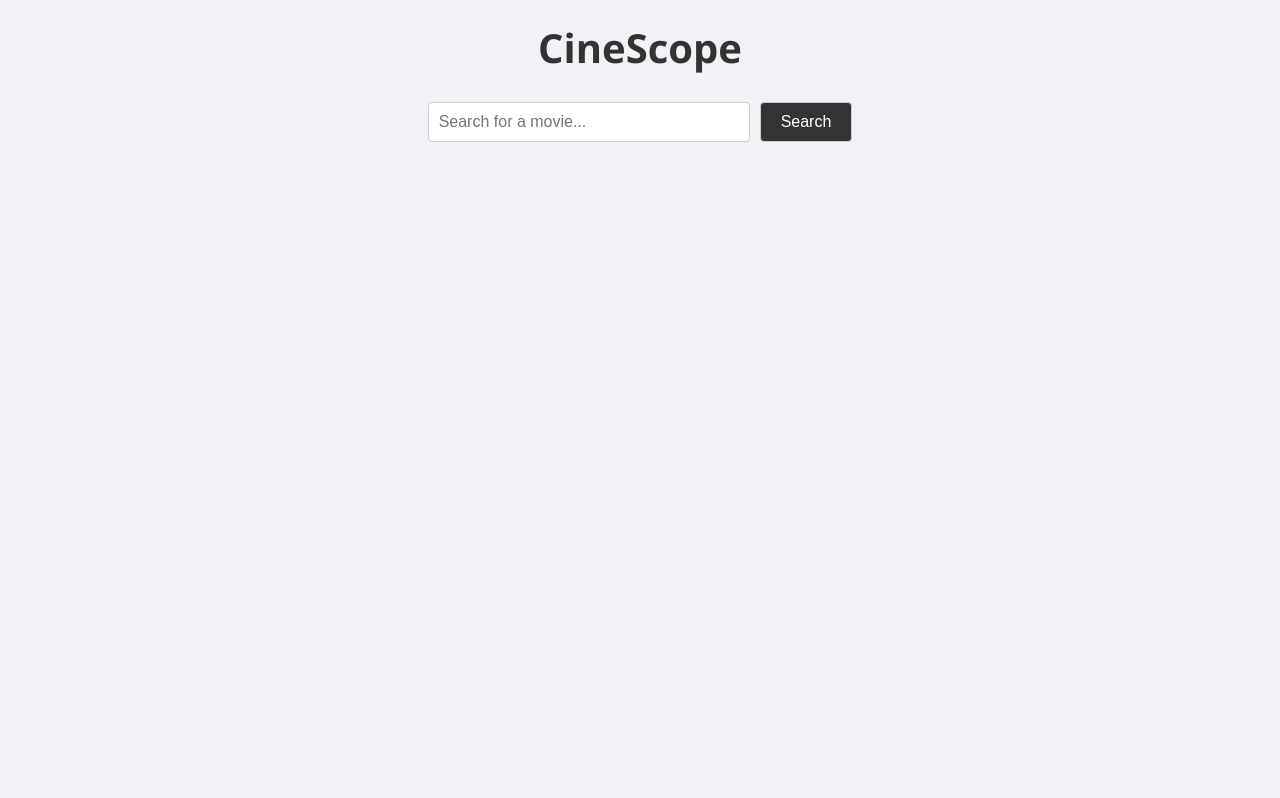
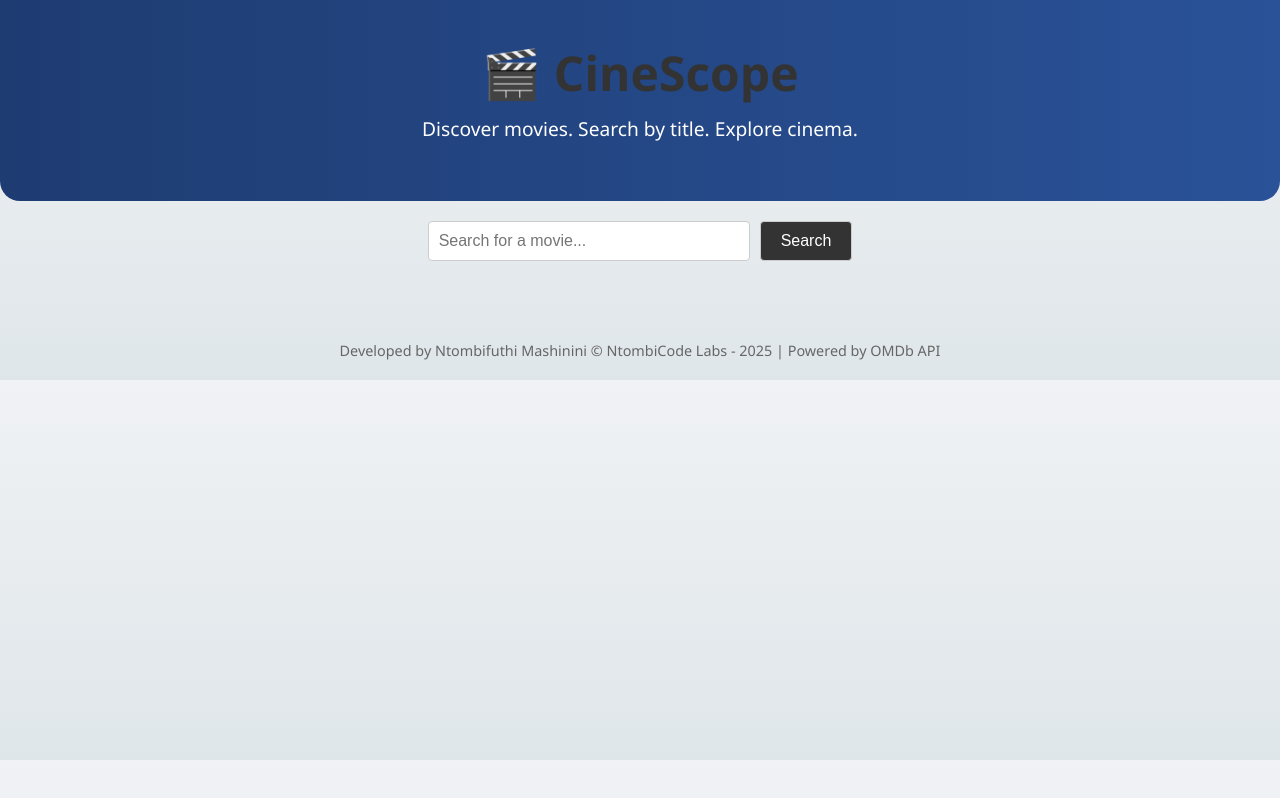
Before and after one commit to Ntombifuthi-Mashinini/CineScope, a React (Vite) app: page / in a window 1280 px wide. Built offline with nearby package versions, Linux system fonts and the light colour scheme.

Commit message:
Add hero banner, hover effects, secure API key with .env

```diff
--- a/src/components/MovieCard.jsx
+++ b/src/components/MovieCard.jsx
@@ -1,11 +1,29 @@
 function MovieCard({ movie }) {
   return (
-    <div style={{ width: '200px', margin: '10px', background: '#fff', borderRadius: '8px', boxShadow: '0 0 10px rgba(0,0,0,0.1)', overflow: 'hidden' }}>
-      <img src={movie.Poster} alt={movie.Title} style={{ width: '100%', height: '300px', objectFit: 'cover' }} />
+    <div
+      className="movie-card"
+      style={{
+        width: '200px',
+        margin: '10px',
+        background: '#fff',
+        borderRadius: '8px',
+        boxShadow: '0 4px 8px rgba(0,0,0,0.1)',
+        overflow: 'hidden',
+        transition: 'transform 0.3s',
+        cursor: 'pointer'
+      }}
+      onMouseEnter={(e) => e.currentTarget.style.transform = 'scale(1.05)'}
+      onMouseLeave={(e) => e.currentTarget.style.transform = 'scale(1)'}
+    >
+      <img
+        src={movie.Poster !== 'N/A' ? movie.Poster : 'https://via.placeholder.com/200x300?text=No+Image'}
+        alt={movie.Title}
+        style={{ width: '100%', height: '300px', objectFit: 'cover' }}
+      />
       <div style={{ padding: '10px' }}>
-        <h3>{movie.Title}</h3>
-        <p>{movie.Year}</p>
-        <p>{movie.Type}</p>
+        <h3 style={{ margin: '0 0 5px', fontSize: '1.1rem' }}>{movie.Title}</h3>
+        <p style={{ margin: '0', color: '#555' }}>{movie.Year}</p>
+        <p style={{ margin: '0', color: '#888' }}>{movie.Type}</p>
       </div>
     </div>
   )
--- a/src/index.css
+++ b/src/index.css
@@ -1,7 +1,7 @@
 body {
   margin: 0;
   font-family: 'Segoe UI', sans-serif;
-  background-color: #f0f2f5;
+  background: linear-gradient(to bottom, #f0f2f5, #dfe6e9);
 }
 
 h1 {
--- a/src/views/Home.jsx
+++ b/src/views/Home.jsx
@@ -12,8 +12,6 @@ function Home() {
     setError(null)
     try {
       const res = await fetch(`https://www.omdbapi.com/?apikey=${import.meta.env.VITE_OMDB_KEY}&s=${query}`)
-
-
       const data = await res.json()
       if (data.Response === 'True') {
         setMovies(data.Search)
@@ -30,15 +28,50 @@ function Home() {
 
   return (
     <div>
-      <h1 style={{ textAlign: 'center' }}>CineScope</h1>
+      {/* 🎬 Hero Banner */}
+      <div style={{
+        background: 'linear-gradient(to right, #1e3c72, #2a5298)',
+        color: 'white',
+        padding: '40px 20px',
+        textAlign: 'center',
+        borderRadius: '0 0 20px 20px'
+      }}>
+        <h1 style={{ fontSize: '3rem', margin: 0 }}>🎬 CineScope</h1>
+        <p style={{ fontSize: '1.2rem', marginTop: '10px' }}>
+          Discover movies. Search by title. Explore cinema.
+        </p>
+      </div>
+
+      {/* 🔍 Search Bar */}
       <SearchBar onSearch={fetchMovies} />
+
+      {/* ⏳ Loading / Error */}
       {loading && <p style={{ textAlign: 'center' }}>Loading...</p>}
       {error && <p style={{ textAlign: 'center', color: 'red' }}>{error}</p>}
-      <div style={{ display: 'flex', flexWrap: 'wrap', justifyContent: 'center', marginTop: '20px' }}>
+
+      {/* 🎞️ Movie Grid */}
+      <div style={{
+        display: 'flex',
+        flexWrap: 'wrap',
+        justifyContent: 'center',
+        marginTop: '20px'
+      }}>
         {movies.map((movie) => (
           <MovieCard key={movie.imdbID} movie={movie} />
         ))}
       </div>
+
+      {/* 📝 Footer */}
+        <footer style={{
+  textAlign: 'center',
+  padding: '20px',
+  marginTop: '40px',
+  fontSize: '0.9rem',
+  color: '#666'
+}}>
+  Developed by Ntombifuthi Mashinini © NtombiCode Labs - 2025 | Powered by OMDb API
+</footer>
+
     </div>
   )
 }
```
